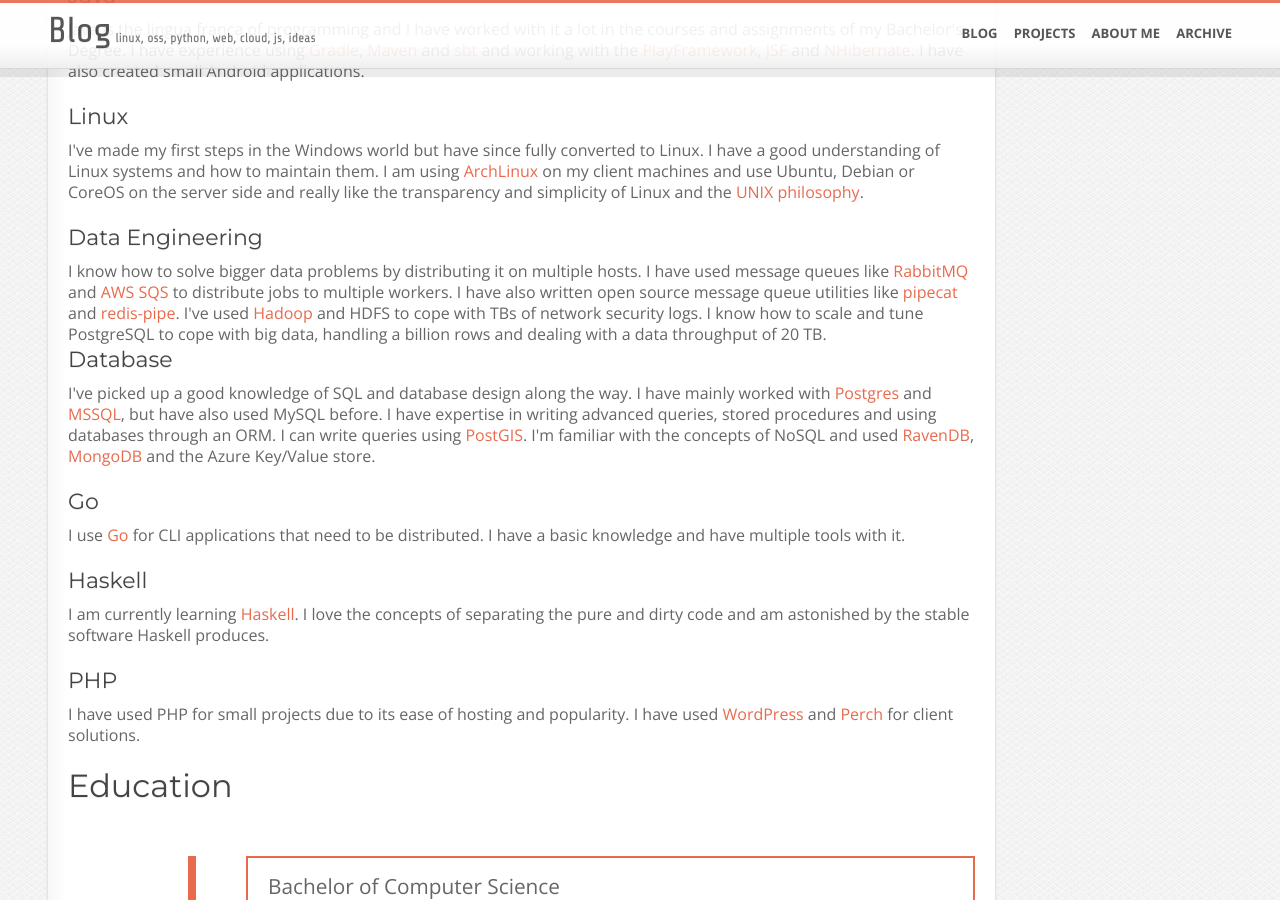
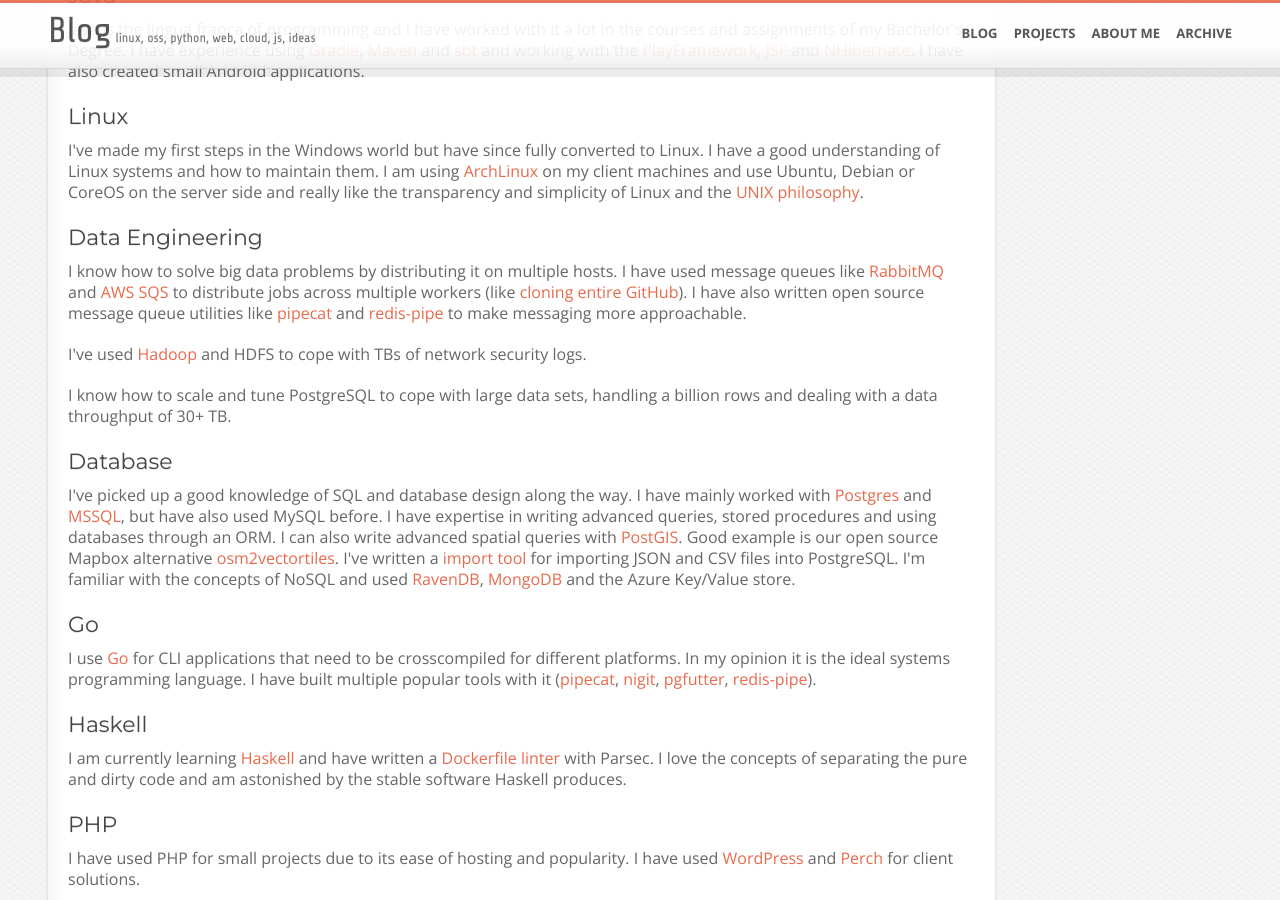
Before and after one commit to lukasmartinelli/lukasmartinelli.github.io, a Jekyll site: the page built from cv.html, in a window 1280 px wide and 900 px high, scrolled down 1045 px. Built offline with Jekyll 4.4.1, drawn with Linux system fonts in a browser that asks for light colours; Markdown is read by kramdown in place of the engine named in the settings; some of the changed text lies outside the part shown.

Commit message:
Improve this self praising piece even more. Uurkhs

```diff
--- a/cv.html
+++ b/cv.html
@@ -45,7 +45,7 @@
         <p>
         Even though I am more engineer than designer, I am able to create good looking websites with proper HTML and CSS.
         I put a lot of emphasis on <a href="https://smacss.com/">proper separation of concerns</a> and HTML5 semantics.
-        I have an excellent knowledge of CSS and use <a href="http://sass-lang.com/">SASS</a> together with <a href="http://compass-style.org/">Compass</a> to create responsive websites in a mobile-first approach.
+        I have an very good knowledge of CSS and use <a href="http://sass-lang.com/">SASS</a> together with <a href="http://compass-style.org/">Compass</a> to create responsive websites in a mobile-first approach.
         </p>
 
         <h3>JavaScript</h3>
@@ -82,36 +82,42 @@
         </p>
 
         <h3>Data Engineering</h3>
-        I know how to solve bigger data problems by distributing it on multiple hosts.
+        <p>
+        I know how to solve big data problems by distributing it on multiple hosts.
         I have used message queues like <a href="http://www.rabbitmq.com/">RabbitMQ</a>
-        and <a href="https://aws.amazon.com/de/sqs/">AWS SQS</a> to distribute jobs to multiple workers.
+        and <a href="https://aws.amazon.com/de/sqs/">AWS SQS</a> to distribute jobs across multiple workers
+        (like <a href="github.com/lukasmartinelli/repostruct">cloning entire GitHub</a>).
         I have also written open source message queue utilities like <a href="https://github.com/lukasmartinelli/pipecat">pipecat</a>
-        and <a href="https://github.com/lukasmartinelli/redis-pipe">redis-pipe</a>.
+        and <a href="https://github.com/lukasmartinelli/redis-pipe">redis-pipe</a> to make messaging
+        more approachable.
+        </p>
 
+        </p>
         I've used <a href="https://hadoop.apache.org/">Hadoop</a> and HDFS to cope with TBs of network security logs.
-        I know how to scale and tune PostgreSQL to cope with big data, handling a billion rows and dealing with a data throughput
-        of 20 TB.
+        </p>
+        <p>I know how to scale and tune PostgreSQL to cope with large data sets, handling a billion rows and dealing with a data throughput of 30+ TB.
+        </p>
 
         <h3>Database</h3>
         <p>
         I've picked up a good knowledge of SQL and database design along the way.
         I have mainly worked with <a href="http://www.postgresql.org/">Postgres</a> and <a href="https://en.wikipedia.org/wiki/Microsoft_SQL_Server">MSSQL</a>,
-        but have also used MySQL before. I have expertise in writing advanced queries, stored procedures and using databases through an ORM.
-        I can write queries using <a href="http://postgis.net/">PostGIS</a>.
-        I'm familiar with the concepts of NoSQL and used <a href="http://ravendb.net/">RavenDB</a>, <a href="https://www.mongodb.org/">MongoDB</a>
-        and the Azure Key/Value store.
+        but have also used MySQL before. I have expertise in writing advanced queries, stored procedures and using databases through an ORM. I can also write advanced spatial queries with <a href="http://postgis.net/">PostGIS</a>. Good example is our open source Mapbox alternative <a href="https://github.com/osm2vectortiles/osm2vectortiles">osm2vectortiles</a>. I've written a <a href="https://github.com/lukasmartinelli/pgfutter">import tool</a> for importing JSON and CSV files into PostgreSQL.
+        I'm familiar with the concepts of NoSQL and used <a href="http://ravendb.net/">RavenDB</a>, <a href="https://www.mongodb.org/">MongoDB</a> and the Azure Key/Value store.
         </p>
 
         <h3>Go</h3>
         <p>
-        I use <a href="https://golang.org/">Go</a> for CLI applications that need to be distributed. I have a basic knowledge
-        and have multiple tools with it.
+        I use <a href="https://golang.org/">Go</a> for CLI applications that need to be crosscompiled
+        for different platforms. In my opinion it is the ideal systems programming language.
+        I have built multiple popular tools with it (<a href="https://github.com/lukasmartinelli/pipecat">pipecat</a>, <a href="https://github.com/lukasmartinelli/nigit">nigit</a>, <a href="https://github.com/lukasmartinelli/pgfutter">pgfutter</a>, <a href="https://github.com/lukasmartinelli/redis-pipe">redis-pipe</a>).
         </p>
 
         <h3>Haskell</h3>
         <p>
-        I am currently learning <a href="https://www.haskell.org/">Haskell</a>. I love the concepts of separating the
-        pure and dirty code and am astonished by the stable software Haskell produces.
+        I am currently learning <a href="https://www.haskell.org/">Haskell</a> and have written a <a href="https://github.com/lukasmartinelli/hadolint">Dockerfile linter</a> with Parsec.
+        I love the concepts of separating the pure and dirty code and am
+        astonished by the stable software Haskell produces.
         </p>
 
         <h3>PHP</h3>
```
